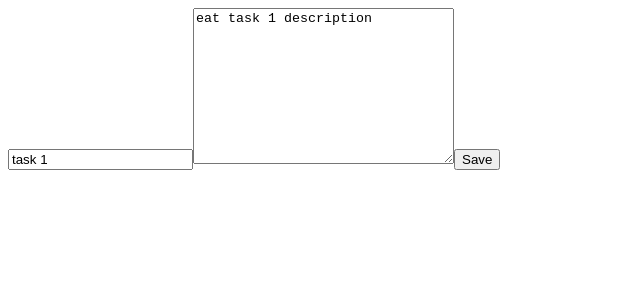
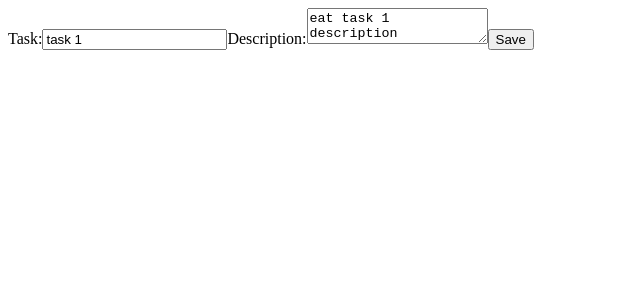
Before and after one commit to lucianatux/frontendProjects, a React (Create React App) app in the folder reactReduxExample/crud-app/: page /edit-task/1 in a window 1280 px wide. Shown: the top 300 px of the page, without its empty margins (0-640 px from the left). Built offline with nearby package versions, Linux system fonts and the light colour scheme.

Commit message:
creada la app

```diff
--- a/reactReduxExample/crud-app/package.json
+++ b/reactReduxExample/crud-app/package.json
@@ -12,6 +12,7 @@
     "react-redux": "^8.0.5",
     "react-router-dom": "^6.11.1",
     "react-scripts": "5.0.1",
+    "sass": "^1.62.1",
     "uuid": "^9.0.0",
     "web-vitals": "^2.1.4"
   },
@@ -40,6 +41,8 @@
     ]
   },
   "devDependencies": {
+    "autoprefixer": "^10.4.14",
+    "postcss": "^8.4.23",
     "tailwindcss": "^3.3.2"
   }
 }
--- a/reactReduxExample/crud-app/src/components/TaskForm.js
+++ b/reactReduxExample/crud-app/src/components/TaskForm.js
@@ -45,25 +45,40 @@ function TaskForm() {
     if(params.id){
       setTask(tasks.find(task => task.id === params.id));
     }
-  }, []);
+  }, [params, tasks]);
 
   return (
-    <form onSubmit={handleSubmit}>
+    <form
+    className='bg-zinc-800 max-w-sm p-4'
+    onSubmit={handleSubmit}>
+      <label
+      className='block text-sm font-bold mb-2'
+      htmlFor='title'>
+        Task:
+      </label>
       <input
+      className='w-full p-2 rounded-md bg-zinc-600 mb-2'
       name='title'
       type='text'
       placeholder='title'
       onChange={handleChange}
       value={task.title}
       />
+      <label
+      className='block text-sm font-bold mb-2'
+      htmlFor='description'>
+        Description:
+      </label>
       <textarea
+      className='w-full p-2 rounded-md bg-zinc-600 mb-2'
       name="description"
       placeholder='description'
-      cols="30" rows="10"
       onChange={handleChange}
       value={task.description}
       ></textarea>
-      <button>Save</button>
+      <button
+      className='bg-indigo-600 px-2 py-1 rounded-md'
+      >Save</button>
     </form>
   )
 }
--- a/reactReduxExample/crud-app/src/components/TaskList.js
+++ b/reactReduxExample/crud-app/src/components/TaskList.js
@@ -18,7 +18,7 @@ const handleDelete = (id) => {
         <h1>Tasks {tasks.length}</h1>
         <Link to='/create-task' className='bg-indigo-600 px-2 py-1 rounded-md text-sm' >Create Task</Link>
       </header>
-      <div className='grid grid-cols-3 gap-4'>
+      <div className='grid grid-cols-1 md:grid-cols-2 lg:grid-cols-3 gap-4'>
         {tasks.map(task =>(
           <div key={task.id} className='bg-neutral-800 p-4 rounded-md'>
             <header className='flex justify-between'>
```
Also changed, not shown: 1 other file (tests, documents, lock files or other folders).
